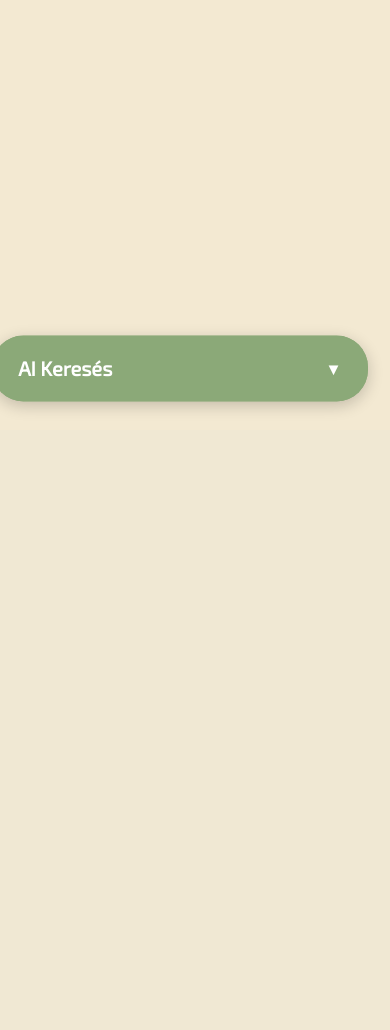
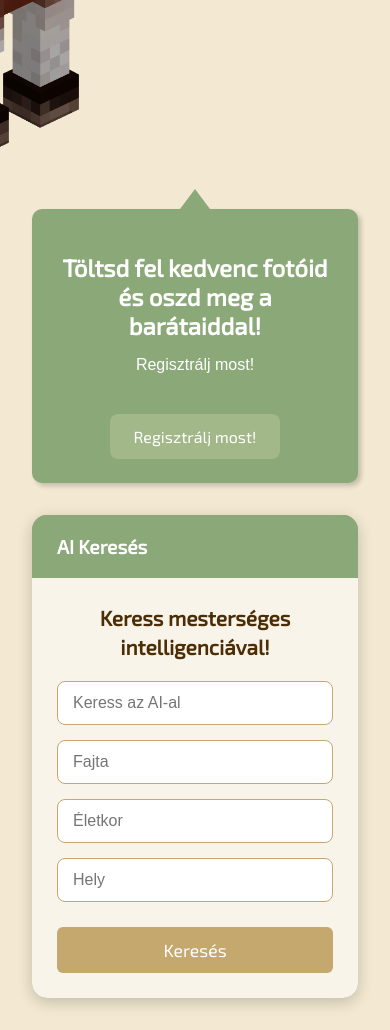
Before and after one commit to kissedvard/projektmunkaa, a PHP site: page / in a window 390 px wide. Shown: the part 414-1444 px from the top of the page. Before the commit the page ends 824 px from the top, so only its background shows below. Run offline with PHP 8.4, Linux system fonts and the light colour scheme.

Commit message:
index battya

```diff
--- a/index.html
+++ b/index.html
@@ -6,8 +6,6 @@
   <title>DI-Ló</title>
   <link rel="stylesheet" href="style.css" />
   <link rel="preload" href="https://fonts.googleapis.com/css2?family=Exo+2" as="style" onload="this.onload=null;this.rel='stylesheet'">
-
-  <script src="script.js" defer></script>
 </head>
 
 <body>
@@ -18,23 +16,23 @@
     </div>
 
     <nav>
-      <button class = "nav-btn">Home</button>
-      <button class = "nav-btn">Explore</button>
+      <button class="nav-btn">Home</button>
+      <button class="nav-btn">Explore</button>
     </nav>
 
-    <button class="profile-btn" id="profileBtn">
+    <a href="profile/profile.html" class="profile-btn" id="profileBtn">
       <div class="profile-icon">
         <img src="images/fiok-ikon.png" alt="Profil">
       </div>
-    </button>
-
+    </a>
   </header>
 
   <main>
     <section class="left">
-      <img src="horse.png" alt="Ló figura" class="horse" />
+      <img src="images/HorseImage.png" alt="Ló figura" class="horse" />
       <div class="speech-bubble">
-        <p>Töltsd fel kedvenc fotóid és oszd meg a barátaiddal!</p>
+        <h2>Töltsd fel kedvenc fotóid és oszd meg a barátaiddal!</h2>
+        <p>Regisztrálj most!</p>
         <button>Regisztrálj most!</button>
       </div>
     </section>
@@ -43,7 +41,6 @@
       <div class="ai-bubble" id="aiBubble">
         <div class="ai-bubble-header">
           <span>AI Keresés</span>
-                    <span class="ai-arrow">▼</span>
         </div>
         <div class="ai-bubble-content" id="aiContent">
           <h3>Keress mesterséges intelligenciával!</h3>
--- a/style.css
+++ b/style.css
@@ -1,3 +1,4 @@
+/* style.css */
 body {
   font-family: "Alegraya Sans", sans-serif;
   font-weight: 300;
@@ -29,7 +30,7 @@ header {
 }
 
 .logo h1 {
-  font-size: 1.2 rem;
+  font-size: 1.2rem;
   font-family: "Exo 2", sans-serif;
   font-weight: 300;
   margin: 0;
@@ -46,7 +47,7 @@ header {
   font-weight: 500;
   box-shadow: 1px 1px 2px rgba(0,0,0,0.2);
   cursor: pointer;
-  font-size: 1.4 rem;
+  font-size: 1rem;
 }
 
 .profile-btn {
@@ -62,6 +63,7 @@ header {
   display: flex;
   align-items: center;
   justify-content: center;
+  text-decoration: none;
 }
 
 .profile-btn:hover {
@@ -84,20 +86,34 @@ header {
   height: 32px;
 }
 
+/* Main content styles */
 main {
   display: flex;
   justify-content: space-between;
   padding: 2rem;
+  max-width: 1200px;
+  margin: 0 auto;
+  position: relative;
+  min-height: 500px;
 }
 
 .left {
   display: flex;
   align-items: center;
-  gap: 1rem;
+  gap: 2rem;
+  flex: 1;
+  position: relative;
+  z-index: 1;
 }
 
+/* Horse styling - larger, positioned off-screen, facing right */
 .horse {
-  width: 200px;
+  width: 600px; /* Much larger size */
+  position: absolute;
+  left: -350px; /* Position off-screen so only head shows */
+  top: 60%; /* Moved down to 60% */
+  transform: translateY(-50%) scaleX(-1); /* Flip horizontally to face right */
+  z-index: 0;
 }
 
 .speech-bubble {
@@ -107,6 +123,36 @@ main {
   color: #fff;
   box-shadow: 3px 3px 5px rgba(0,0,0,0.2);
   font-weight: 300;
+  max-width: 300px;
+  position: relative;
+  margin-left: 280px; /* Increased to 280px to move further right */
+  z-index: 2;
+}
+
+/* Speech bubble arrow pointing left */
+.speech-bubble:after {
+  content: '';
+  position: absolute;
+  left: -20px;
+  top: 50%;
+  transform: translateY(-50%);
+  width: 0;
+  height: 0;
+  border-top: 15px solid transparent;
+  border-bottom: 15px solid transparent;
+  border-right: 20px solid #8ba978;
+}
+
+.speech-bubble h2 {
+  font-size: 1.5rem;
+  margin-bottom: 1rem;
+  font-weight: 600;
+  font-family: 'Exo 2', sans-serif;
+}
+
+.speech-bubble p {
+  margin-bottom: 1.5rem;
+  font-size: 1rem;
 }
 
 .speech-bubble button {
@@ -115,66 +161,34 @@ main {
   background: #a2b889;
   border: none;
   color: #fff;
-  padding: 0.5rem 1rem;
+  padding: 0.8rem 1.5rem;
   border-radius: 8px;
   margin-top: 1rem;
   cursor: pointer;
+  font-size: 1rem;
+  transition: background 0.2s ease;
 }
 
-.right {
-  background: #f8f4ea;
-  padding: 1.5rem;
-  border: 1px solid #c4a86e;
-  border-radius: 10px;
-  width: 300px;
-  font-family: "Alegraya Sans", sans-serif;
+.speech-bubble button:hover {
+  background: #94a87a;
 }
 
-.right h2 {
-  font-family: 'Exo 2', sans-serif;  /* Cím Exo 2 */
-  font-size: 1.3rem;
-  font-weight: 600;
-  margin-bottom: 1rem;
-  color: #4b2e05;
-}
-
-.right form {
+/* AI Bubble styles - always visible, not dropdown */
+.ai-bubble-container {
+  position: static;
+  flex: 0 0 350px;
+  margin-left: 2rem;
+  z-index: 1;
   display: flex;
-  flex-direction: column;
-  gap: 0.5rem;
-}
-
-.right input, .right button {
-  padding: 0.6rem;
-  border-radius: 6px;
-  border: 1px solid #c4a86e;
-  font-family: "Alegraya Sans", sans-serif;
-}
-
-.right button {
-  font-family: "Exo 2", sans-serif;
-  background-color: #f6f0df;
-  font-weight: bold;
-  cursor: pointer;
-}
-
-/* Ai buborék */
-
-.ai-bubble-container {
-    position: fixed;
-    bottom: 30px;
-    right: 30px;
-    z-index: 1000;
+  align-items: center; /* Vertically center the AI bubble */
 }
 
 .ai-bubble {
   background: #8ba978;
-    border-radius: 30px;
+  border-radius: 15px;
   box-shadow: 0 4px 15px rgba(0,0,0,0.2);
   overflow: hidden;
-    transition: all 0.3s ease;
   max-width: 450px;
-    cursor: pointer;
   min-width: 280px;
 }
 
@@ -190,34 +204,26 @@ main {
   font-size: 1.2rem;
 }
 
-.ai-arrow {
-    transition: transform 0.3s ease;
-    font-size: 16px;
-}
-
 .ai-bubble-content {
   background: #f8f4ea;
-    padding: 0;
-    max-height: 0;
-    overflow: hidden;
-    transition: all 0.3s ease;
+  padding: 25px;
+  max-height: none;
+  overflow: visible;
 }
 
 .ai-bubble-content h3 {
   font-family: 'Exo 2', sans-serif;
   color: #4b2e05;
-    margin: 25px 25px 20px 25px;
+  margin: 0 0 20px 0;
   font-size: 1.3rem;
   text-align: center;
   line-height: 1.4;
 }
 
-
 .ai-bubble-content form {
   display: flex;
   flex-direction: column;
   gap: 15px;
-    padding: 25px;
 }
 
 .ai-bubble-content input {
@@ -246,37 +252,47 @@ main {
   background: #b39a5e;
 }
 
-/* NYITOTT ÁLLAPOT */
-.ai-bubble.open {
-    border-radius: 15px;
+/* Responsive adjustments */
+@media (max-width: 768px) {
+  main {
+    flex-direction: column;
+    gap: 2rem;
+    min-height: auto;
   }
 
-.ai-bubble.open .ai-bubble-content {
-    max-height: 500px;
-    padding: 0;
+  .ai-bubble-container {
+    margin-left: 0;
+    width: 100%;
+    align-items: flex-start; /* Reset alignment for mobile */
   }
 
-.ai-bubble.open .ai-arrow {
-    transform: rotate(180deg);
+  .left {
+    flex-direction: column;
+    text-align: center;
   }
 
-/* Hover effekt */
-.ai-bubble:hover {
-    transform: translateY(-2px);
-    box-shadow: 0 6px 20px rgba(0,0,0,0.25);
+  /* Adjust horse for mobile */
+  .horse {
+    width: 400px;
+    left: -250px;
+    position: relative;
+    transform: scaleX(-1);
+    margin-bottom: 1rem;
+    top: auto;
   }
 
-/* Extra animáció */
-@keyframes bubblePulse {
-    0% { transform: scale(1); }
-    50% { transform: scale(1.05); }
-    100% { transform: scale(1); }
+  .speech-bubble {
+    margin-left: 0;
   }
 
-.ai-bubble {
-    animation: bubblePulse 2s infinite;
+  /* Adjust speech bubble arrow for mobile */
+  .speech-bubble:after {
+    left: 50%;
+    top: -20px;
+    transform: translateX(-50%);
+    border-top: none;
+    border-bottom: 20px solid #8ba978;
+    border-left: 15px solid transparent;
+    border-right: 15px solid transparent;
   }
-
-.ai-bubble.open {
-    animation: none;
 }
```
Also changed, not shown: images/HorseImage.png (added). Lines whose indentation alone changed are shown as unchanged.
